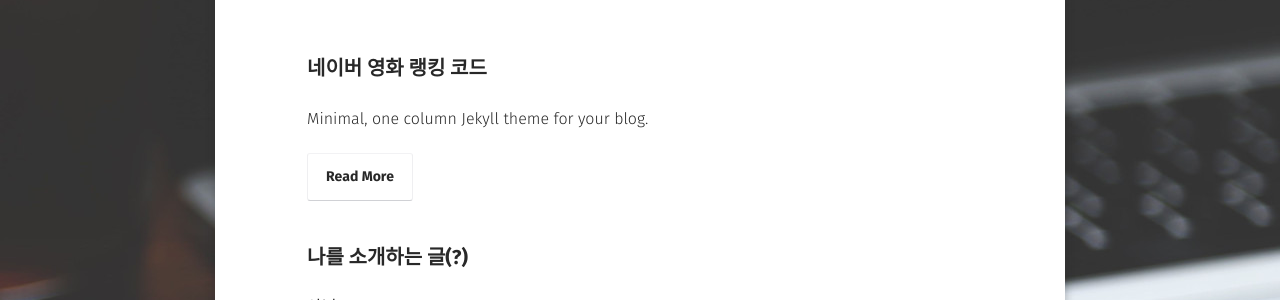
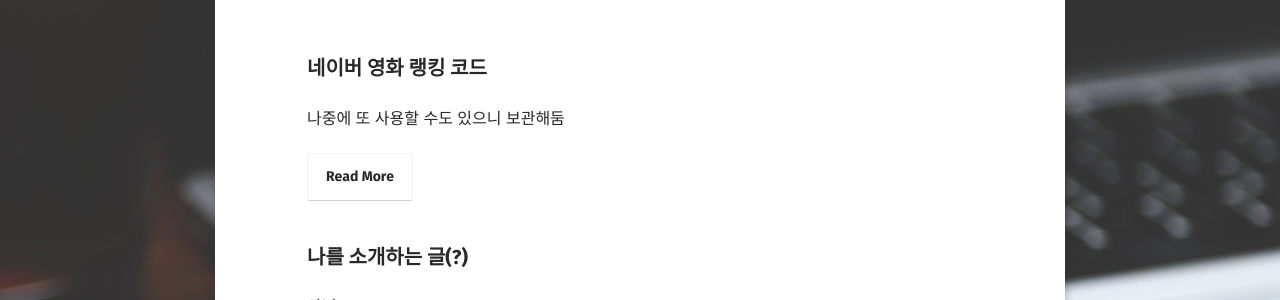
Before and after one commit to jjjuun888/jjjuun888.github.com, a Jekyll site: the page built from projects/index.md, in a window 1280 px wide. Shown: the part 249-549 px from the top of the page. Built offline with Jekyll 4.4.1, drawn with Linux system fonts in a browser that asks for light colours; some web fonts are replaced.

Commit message:
Update 2022-10-23-Naver-Movie-Rank.md

```diff
--- a/_posts/2022-10-23-Naver-Movie-Rank.md
+++ b/_posts/2022-10-23-Naver-Movie-Rank.md
@@ -2,7 +2,7 @@
 layout: post
 title:  "네이버 영화 랭킹 코드"
 date:   2022-10-23
-excerpt: "Minimal, one column Jekyll theme for your blog."
+excerpt: "나중에 또 사용할 수도 있으니 보관해둠"
 project: true
 tag:
 - blog
```
